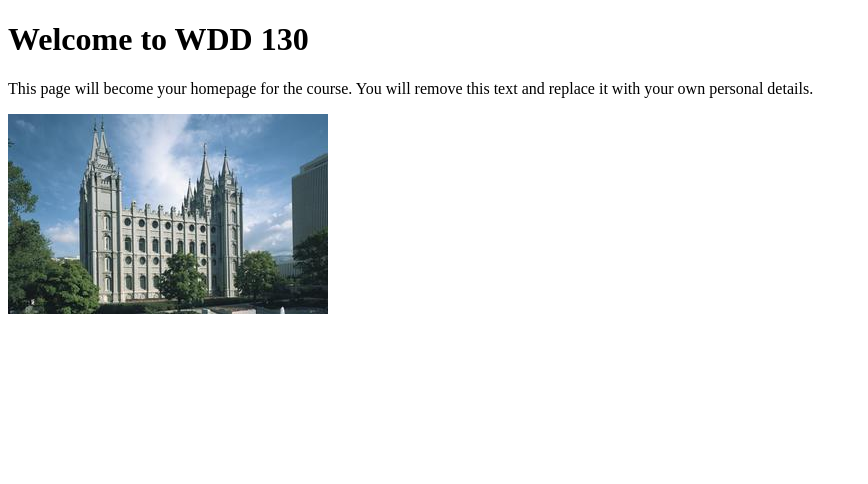
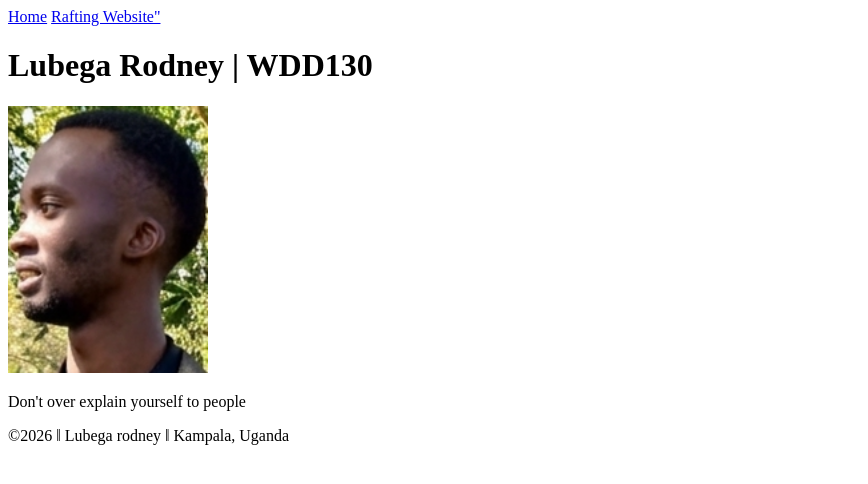
Before and after one commit to deenlubega8-cmd/wdd130, a plain HTML site: page index.html in a window 1280 px wide. Shown: the whole page, without its empty margins (0-868 px from the left). Drawn offline with Linux system fonts and the light colour scheme.

Commit message:
I have edited index.html and used page auditor to check my work.

```diff
--- a/index.html
+++ b/index.html
@@ -4,14 +4,25 @@
 <head>
     <meta charset="UTF-8">
     <meta name="viewport" content="width=device-width, initial-scale=1.0">
-    <title>WDD 130 | Personal Homepage</title>
+    <title>Lubega Rodney | WDD 130</title>
 </head>
 
 <body>
-    <h1>Welcome to WDD 130</h1>
-    <p>This page will become your homepage for the course. You will remove this text and replace it with your own personal details.</p>
+    <header>
+        <nav>
+            <a href="#">Home</a>
+            <a href="wwr/">Rafting Website"</a>
+        </nav>
+    </header>
+    <main>
+        <h1>Lubega Rodney | WDD130</h1>
+        <img src="images/profile.png" alt="Lubega Rodney" width="200">
+        <p>Don't over explain yourself to people</p>
+    </main>
+    <footer>
+        <p>©2026 ‖ Lubega rodney ‖ Kampala, Uganda</p>
+    </footer>
 
-    <img src="images/salt-lake-temple.jpg" alt="The Salt Lake Temple.">
 </body>
 
 </html>
```
Also changed, not shown: images/profile.png (added).
